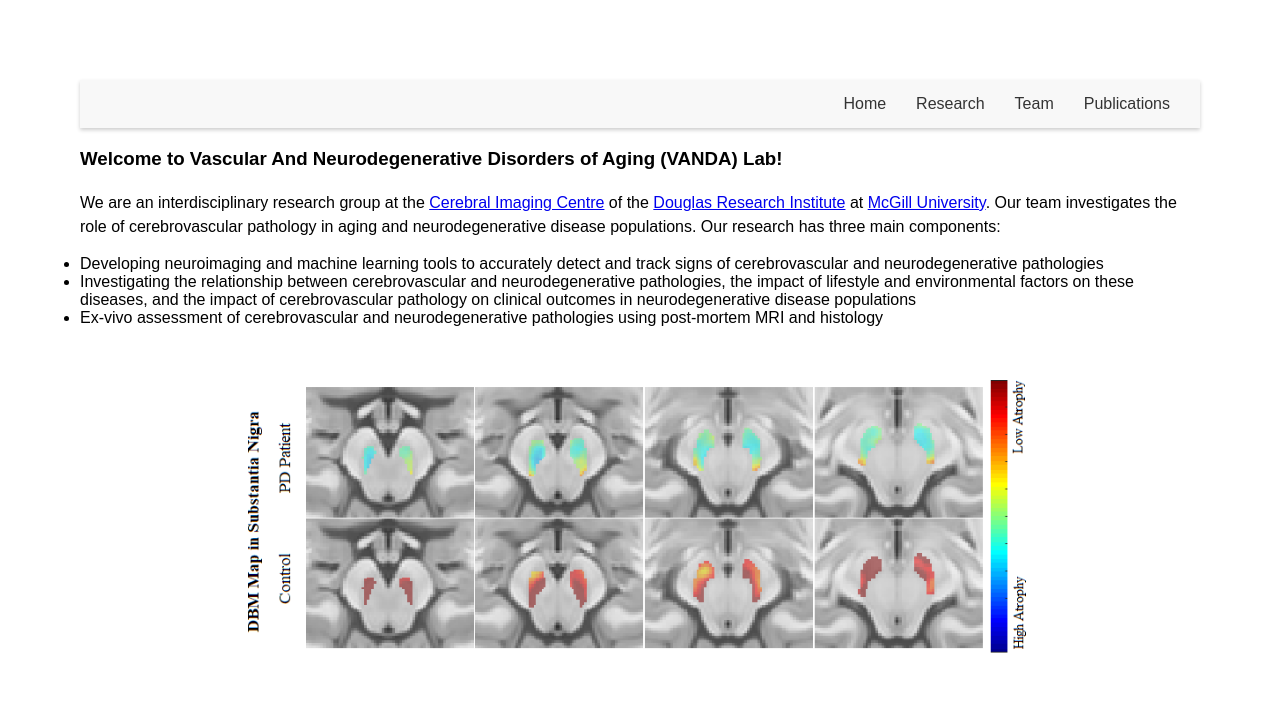
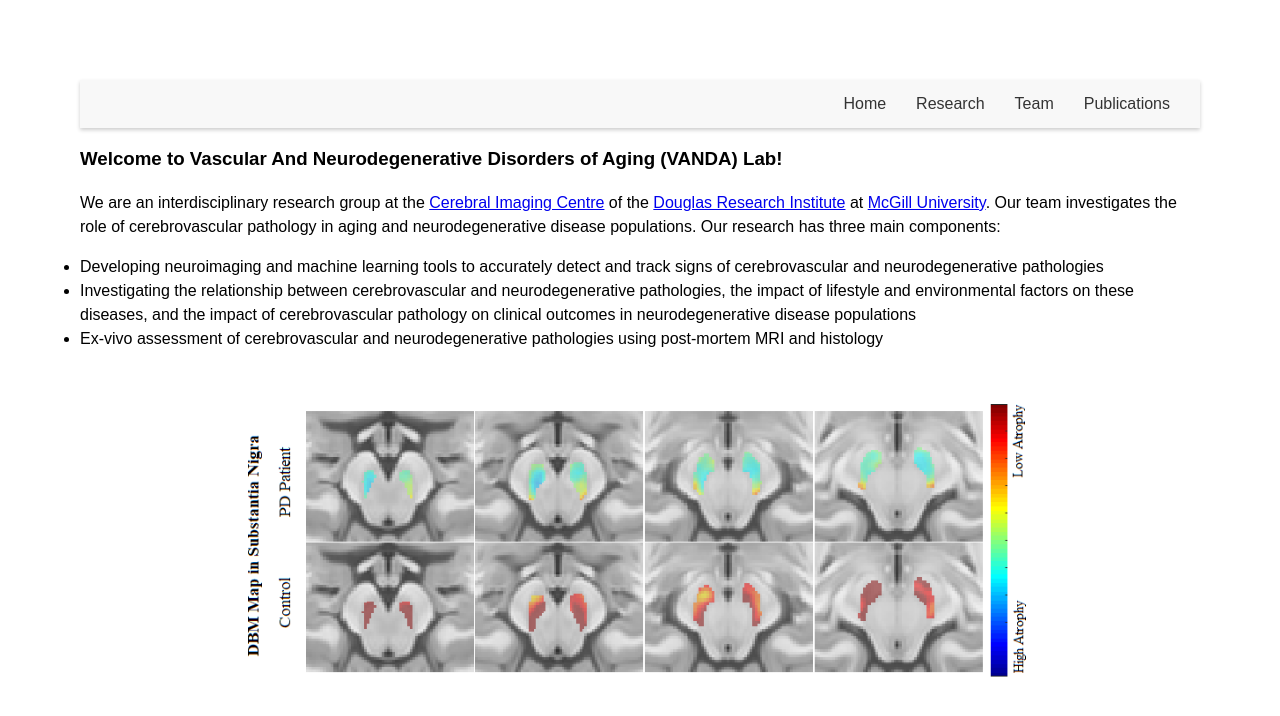
Before and after one commit to VANDAlab/VANDAlab.github.io, a Jekyll site: the page index.html, which Jekyll copies as it is, in a window 1280 px wide. Shown: the top 716 px of the page. Built offline with Jekyll 4.4.1, drawn with Linux system fonts in a browser that asks for light colours.

Commit message:
Update style.css

```diff
--- a/assets/css/style.css
+++ b/assets/css/style.css
@@ -119,3 +119,7 @@ header h1, h2, h3, h4 {
   margin-top: 20px; /* Adjust this value to increase or decrease the space before the headers */
   margin-bottom: 20px;
 }
+
+li {
+    line-height: 1.5;
+}
```
